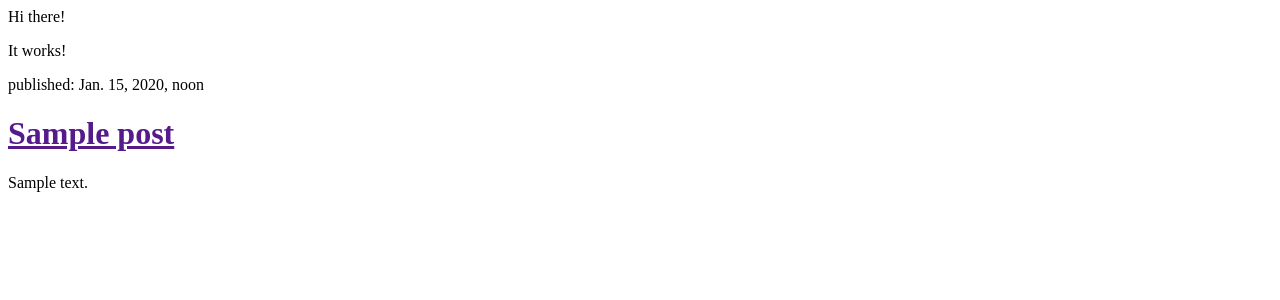
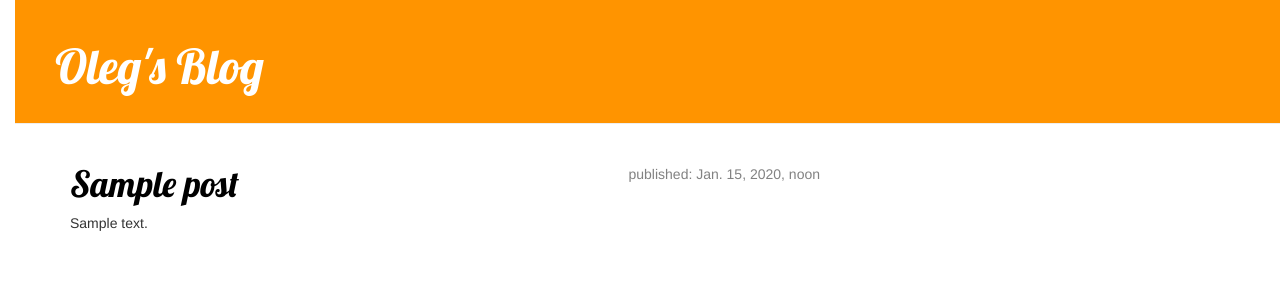
Before and after one commit to oleg104/my-first-blog, a Django app: template blog/templates/blog/post_list.html in a window 1280 px wide. Shown: the top 300 px of the page. Run offline with Django 3.2, Linux system fonts and the light colour scheme; the template is opened without the code that fills it: values that come from a table or form of the project are taken from there, others are empty; tables that the repository leaves empty hold one stand-in row (values such as "Sample post"); some libraries are stand-ins or nearby versions.

Commit message:
add base.html template

```diff
--- a/blog/models.py
+++ b/blog/models.py
@@ -5,7 +5,7 @@ class Post(models.Model):
     author =  models.ForeignKey('auth.User')
     title = models.CharField(max_length=200)
     text = models.TextField()
-    created_date = models.DateTimeField(default=timezone.now())
+    created_date = models.DateTimeField(default=timezone.now)
     published_date = models.DateTimeField(blank=True, null=True)
 
 
--- /dev/null
+++ b/blog/static/css/blog.css
@@ -0,0 +1,47 @@
+h1  a	{
+		color:	#FCA205;
+		font-family:	'Lobster';
+}
+body	{
+		padding-left:	15px;
+}
+
+.page-header	{
+		background-color:   #ff9400;
+		margin-top: 0;
+		padding:    20px    20px    20px    40px;
+}
+.page-header	h1, .page-header    h1	a,  .page-header    h1	a:visited,  .page-header    h1	a:active
+    {
+		color:	#ffffff;
+		font-size:  36pt;
+		text-decoration:    none;
+}
+.content    {
+		margin-left:	40px;
+}
+h1, h2,	h3, h4	{
+		font-family:	'Lobster',  cursive;
+}
+.date	{
+		float:	right;
+		color:	#828282;
+}
+.save	{
+		float:	right;
+}
+.post-form  textarea,	.post-form  input   {
+		width:	100%;
+}
+.top-menu,  .top-menu:hover,	.top-menu:visited   {
+		color:	#ffffff;
+		float:	right;
+		font-size:  26pt;
+		margin-right:	20px;
+}
+.post	{
+		margin-bottom:	70px;
+}
+.post	h1  a,	.post	h1  a:visited	{
+		color:	#000000;
+}
--- /dev/null
+++ b/blog/templates/blog/base.html
@@ -0,0 +1,26 @@
+{%  load    staticfiles	%}
+<html>
+    <head>
+	<title>Oleg's blog</title>
+	<link	rel="stylesheet"    href="//maxcdn.bootstrapcdn.com/bootstrap/3.2.0/css/bootstrap.min.css">
+	<link	rel="stylesheet"    href="//maxcdn.bootstrapcdn.com/bootstrap/3.2.0/css/bootstrap-theme.min.css">
+	<link	rel="stylesheet"    href="{%	static	'css/blog.css'	%}">
+	<link	href="http://fonts.googleapis.com/css?family=Lobster&subset=latin,latin-ext"	rel= "stylesheet"	type="text/css">
+    <head>
+    <body>
+
+	<div	class="page-header">
+	    <h1><a	href="/">Oleg's Blog</a></h1>
+	</div>
+
+	<div	class="content	container">
+		<div	class="row">
+			<div	class="col-md-8">
+			    {%  block   content %}
+			    {%  endblock	%}
+			</div>
+		</div>
+	</div>
+
+    </body>
+</html>
--- a/blog/templates/blog/post_list.html
+++ b/blog/templates/blog/post_list.html
@@ -1,16 +1,14 @@
-<html>
-    <head>
-	<title>Oleg's blog</title>
-    <head>
-    <body>
-		<p>Hi	there!</p>
-		<p>It	works!</p>
+{%	extends	'blog/base.html'    %}
+
+{% block content %}
 	{% for post in posts %}
-	    <div>
-		<p>published: {{ post.published_date }}</p>
+	    <div class="post">
+		<div class="date">
+		    published: {{ post.published_date }}
+		</div>
+
 		<h1><a href=""> {{ post.title }} </a></h1>
 		<p>{{ post.text|linebreaks }} </p>
 	    </div>
 	{% endfor %}
-    </body>
-</html>
+{% endblock %}
```
Also changed, not shown: blog/migrations/0002_auto_20170122_2330.py (added), blog/migrations/0003_auto_20170123_2105.py (added).
